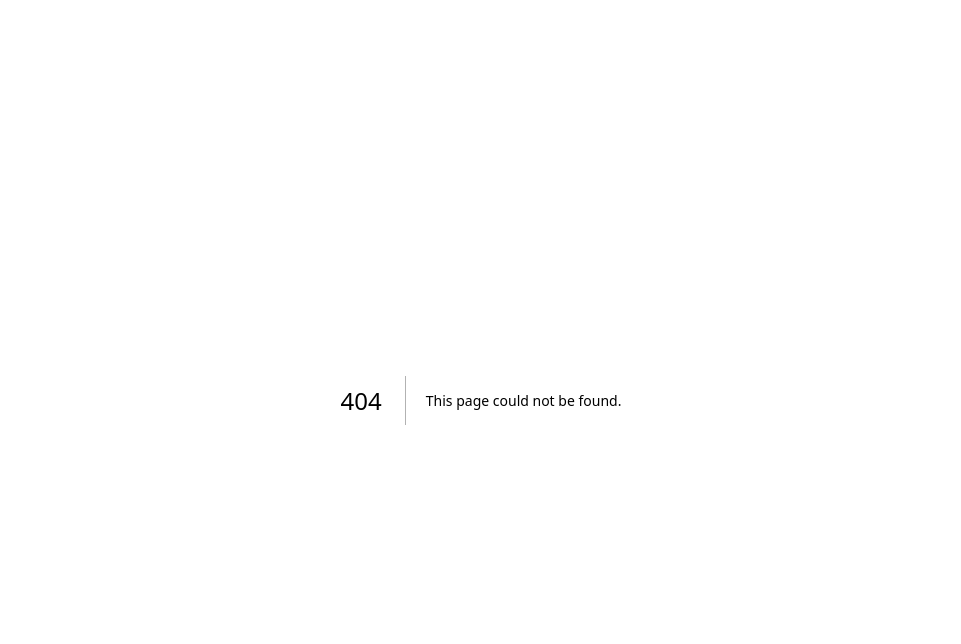
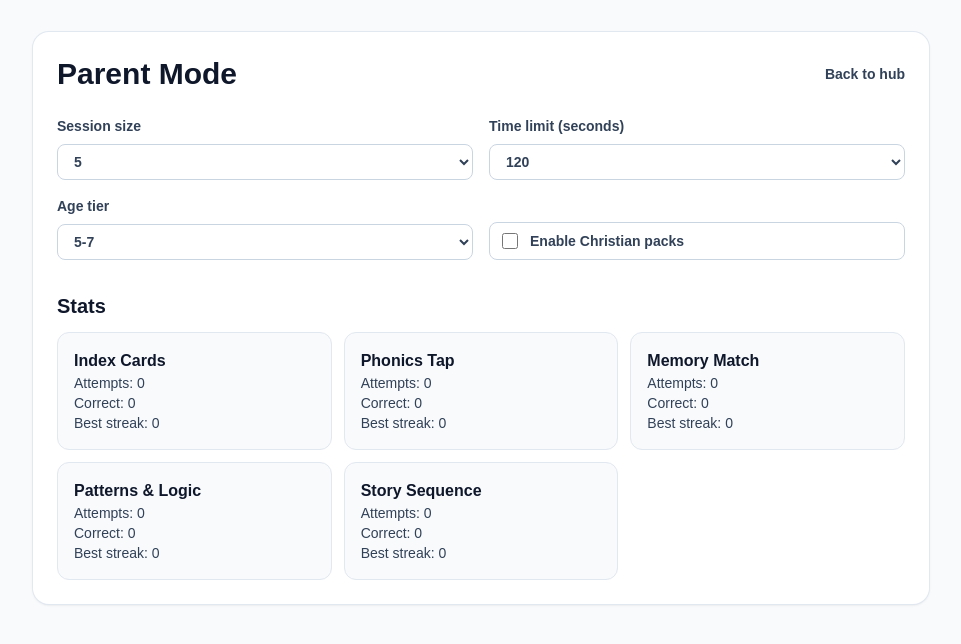
Before and after one commit to GEEKProtocol0110/geek--jr, a Next.js app: page /parent in a window 1280 px wide. Before the commit this address had no page. Shown: the top 644 px of the page, without its empty margins (159-1120 px from the left). Built offline with nearby package versions, Linux system fonts and the light colour scheme.

Commit message:
Add Parent Mode settings + shared settings lib

```diff
--- /dev/null
+++ b/src/app/cards/page.tsx
@@ -0,0 +1,23 @@
+"use client";
+
+import Link from "next/link";
+import { useMemo } from "react";
+import CardPlayer from "@/modules/cards/CardPlayer";
+import { loadSettings } from "@/lib/settings";
+
+export default function CardsPage() {
+  const settings = useMemo(() => loadSettings(), []);
+
+  return (
+    <main className="min-h-screen bg-slate-50 px-4 py-8">
+      <div className="mx-auto max-w-3xl">
+        <Link href="/" className="text-sm font-semibold text-slate-700 hover:text-slate-900">
+          Back to hub
+        </Link>
+        <div className="mt-4">
+          <CardPlayer ageTier={settings.ageTier} sessionSize={settings.sessionSize} />
+        </div>
+      </div>
+    </main>
+  );
+}
--- /dev/null
+++ b/src/app/parent/page.tsx
@@ -0,0 +1,140 @@
+"use client";
+
+import Link from "next/link";
+import { useState } from "react";
+import { DEFAULT_SETTINGS, loadSettings, saveSettings } from "@/lib/settings";
+import { loadFromStorage } from "@/lib/storage";
+import { AgeTier, GameStatsByTier, GeekJrSettings, SessionSize, TimeLimitSec } from "@/lib/types";
+
+const AGE_TIERS: AgeTier[] = ["1-2", "3-4", "5-7", "8-10"];
+const SESSION_SIZES: SessionSize[] = [3, 5, 10];
+const TIME_LIMITS: TimeLimitSec[] = [60, 120, 180];
+
+const GAME_KEYS = [
+  { id: "cards", label: "Index Cards", key: "geekjr_cards_leitner_v1" },
+  { id: "phonics", label: "Phonics Tap", key: "geekjr_stats_phonics_v1" },
+  { id: "memory", label: "Memory Match", key: "geekjr_stats_memory_v1" },
+  { id: "patterns", label: "Patterns & Logic", key: "geekjr_stats_patterns_v1" },
+  { id: "stories", label: "Story Sequence", key: "geekjr_stats_stories_v1" },
+];
+
+const EMPTY = { totalAttempts: 0, correctCount: 0, bestStreak: 0 };
+
+function statsSummary(statsByTier: GameStatsByTier) {
+  return AGE_TIERS.reduce(
+    (acc, tier) => {
+      const tierStats = statsByTier[tier] ?? EMPTY;
+      return {
+        totalAttempts: acc.totalAttempts + tierStats.totalAttempts,
+        correctCount: acc.correctCount + tierStats.correctCount,
+        bestStreak: Math.max(acc.bestStreak, tierStats.bestStreak),
+      };
+    },
+    { totalAttempts: 0, correctCount: 0, bestStreak: 0 },
+  );
+}
+
+export default function ParentPage() {
+  const [settings, setSettings] = useState<GeekJrSettings>(() => ({
+    ...DEFAULT_SETTINGS,
+    ...loadSettings(),
+  }));
+
+  function update<K extends keyof GeekJrSettings>(key: K, value: GeekJrSettings[K]) {
+    const next = { ...settings, [key]: value };
+    setSettings(next);
+    saveSettings(next);
+  }
+
+  return (
+    <main className="min-h-screen bg-slate-50 px-4 py-8">
+      <section className="mx-auto max-w-4xl rounded-2xl bg-white p-6 shadow ring-1 ring-slate-200">
+        <div className="flex items-center justify-between gap-4">
+          <h1 className="text-3xl font-black text-slate-900">Parent Mode</h1>
+          <Link href="/" className="text-sm font-semibold text-slate-700 hover:text-slate-900">
+            Back to hub
+          </Link>
+        </div>
+
+        <div className="mt-6 grid gap-4 sm:grid-cols-2">
+          <label className="grid gap-2 text-sm font-semibold text-slate-700">
+            Session size
+            <select
+              value={settings.sessionSize}
+              onChange={(e) => update("sessionSize", Number(e.target.value) as SessionSize)}
+              className="rounded-lg border border-slate-300 px-3 py-2"
+            >
+              {SESSION_SIZES.map((size) => (
+                <option key={size} value={size}>
+                  {size}
+                </option>
+              ))}
+            </select>
+          </label>
+
+          <label className="grid gap-2 text-sm font-semibold text-slate-700">
+            Time limit (seconds)
+            <select
+              value={settings.timeLimitSec}
+              onChange={(e) => update("timeLimitSec", Number(e.target.value) as TimeLimitSec)}
+              className="rounded-lg border border-slate-300 px-3 py-2"
+            >
+              {TIME_LIMITS.map((sec) => (
+                <option key={sec} value={sec}>
+                  {sec}
+                </option>
+              ))}
+            </select>
+          </label>
+
+          <label className="grid gap-2 text-sm font-semibold text-slate-700">
+            Age tier
+            <select
+              value={settings.ageTier}
+              onChange={(e) => update("ageTier", e.target.value as AgeTier)}
+              className="rounded-lg border border-slate-300 px-3 py-2"
+            >
+              {AGE_TIERS.map((tier) => (
+                <option key={tier} value={tier}>
+                  {tier}
+                </option>
+              ))}
+            </select>
+          </label>
+
+          <label className="flex items-center gap-3 self-end rounded-lg border border-slate-300 px-3 py-2 text-sm font-semibold text-slate-700">
+            <input
+              type="checkbox"
+              checked={settings.christianPacks}
+              onChange={(e) => update("christianPacks", e.target.checked)}
+              className="size-4"
+            />
+            Enable Christian packs
+          </label>
+        </div>
+
+        <h2 className="mt-8 text-xl font-bold text-slate-900">Stats</h2>
+        <div className="mt-3 grid gap-3 sm:grid-cols-2 lg:grid-cols-3">
+          {GAME_KEYS.map((game) => {
+            const raw = loadFromStorage<GameStatsByTier>(game.key, {
+              "1-2": EMPTY,
+              "3-4": EMPTY,
+              "5-7": EMPTY,
+              "8-10": EMPTY,
+            });
+            const summary = statsSummary(raw);
+
+            return (
+              <article key={game.id} className="rounded-xl border border-slate-200 bg-slate-50 p-4">
+                <h3 className="font-bold text-slate-900">{game.label}</h3>
+                <p className="text-sm text-slate-700">Attempts: {summary.totalAttempts}</p>
+                <p className="text-sm text-slate-700">Correct: {summary.correctCount}</p>
+                <p className="text-sm text-slate-700">Best streak: {summary.bestStreak}</p>
+              </article>
+            );
+          })}
+        </div>
+      </section>
+    </main>
+  );
+}
--- /dev/null
+++ b/src/lib/settings.ts
@@ -0,0 +1,23 @@
+import { GeekJrSettings } from "@/lib/types";
+import { loadFromStorage, saveToStorage } from "@/lib/storage";
+
+export const SETTINGS_STORAGE_KEY = "geekjr_settings_v2";
+
+export const DEFAULT_SETTINGS: GeekJrSettings = {
+  sessionSize: 5,
+  timeLimitSec: 120,
+  ageTier: "5-7",
+  christianPacks: false,
+};
+
+export function loadSettings(): GeekJrSettings {
+  const loaded = loadFromStorage<GeekJrSettings>(SETTINGS_STORAGE_KEY, DEFAULT_SETTINGS);
+  return {
+    ...DEFAULT_SETTINGS,
+    ...loaded,
+  };
+}
+
+export function saveSettings(settings: GeekJrSettings) {
+  saveToStorage(SETTINGS_STORAGE_KEY, settings);
+}
```
